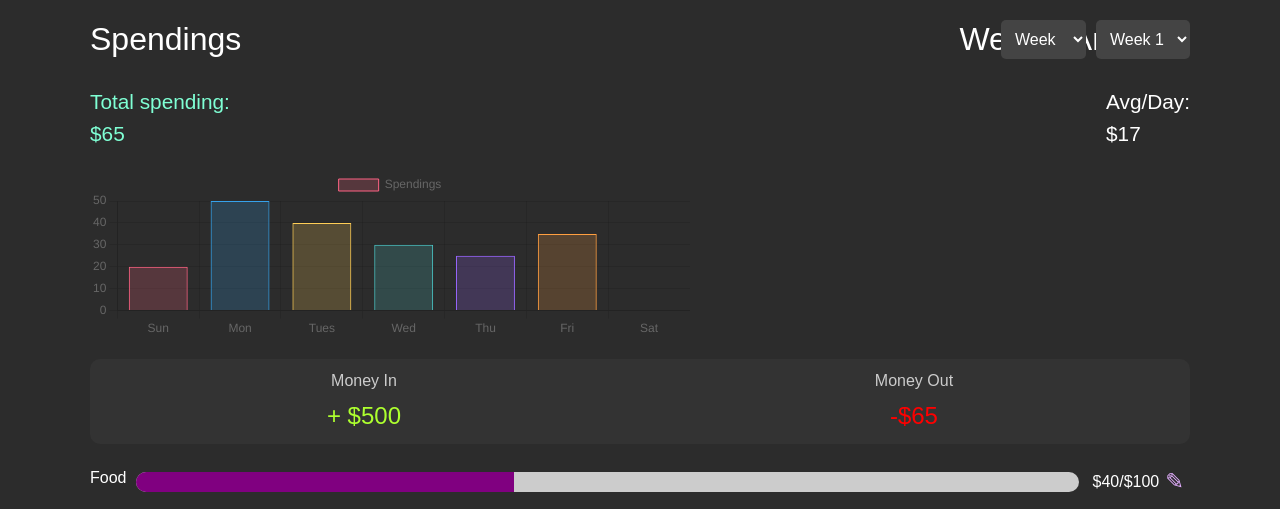
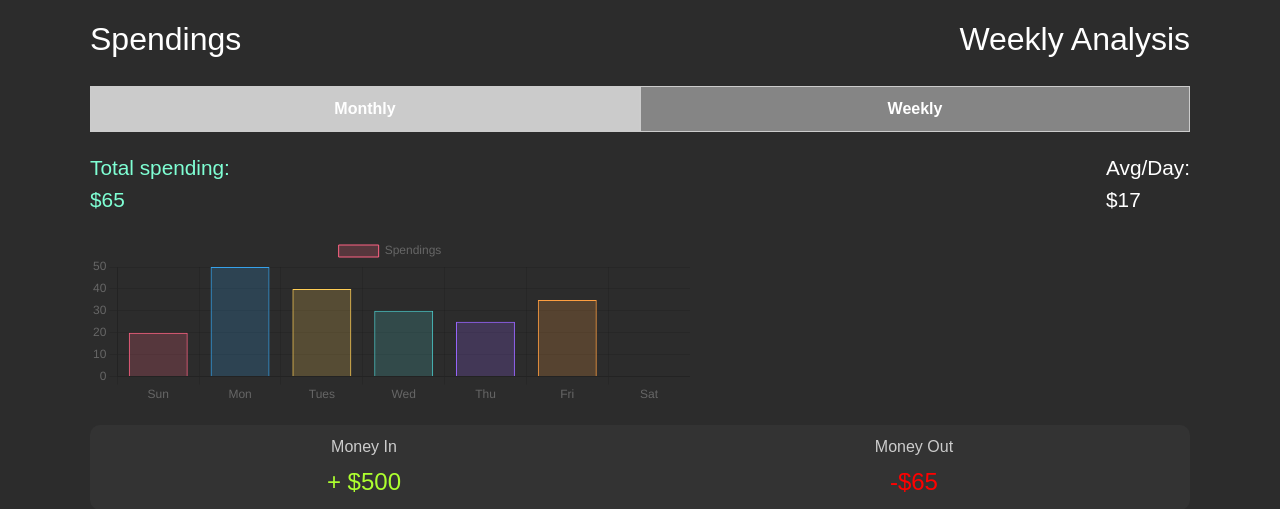
Before and after one commit to wanweileee/HCI-AI-, a Flask app: page / in a window 1280 px wide. Shown: the top 509 px of the page. Run offline with Flask 3, Linux system fonts and the light colour scheme; some libraries are stand-ins or nearby versions.

Commit message:
added toggle bar

```diff
--- a/app/static/homepage.css
+++ b/app/static/homepage.css
@@ -360,3 +360,28 @@ input[type="text"], input[type="number"] {
     color: white;
     text-decoration: none; /* Ensures no underline appears on hover */
 }
+
+
+/*toggle bar*/
+.toggle-bar {
+    display: flex;
+    justify-content: center;
+    margin: 20px 0;
+}
+.toggle-button.active{
+    flex: 1;
+    text-align: center;
+    padding: 10px;
+    cursor: pointer;
+    border: 1px solid #ccc;
+    background-color: #cbcbcb;
+}
+.toggle-button{
+    background-color: #858585;
+    font-weight: bold;
+    flex: 1;
+    text-align: center;
+    padding: 10px;
+    cursor: pointer;
+    border: 1px solid #ccc;
+}
--- a/app/templates/homepage.html
+++ b/app/templates/homepage.html
@@ -15,7 +15,7 @@
         <header>
             <h1>Spendings</h1>
             <h2>Weekly Analysis</h2>
-            <div class="dropdowns">
+            <!-- <div class="dropdowns">
                 <select id="viewSelector" class="dropdown" onchange="navigateToView()">
                     <option value="monthly">Month</option>
                     <option value="weekly" selected>Week</option>
@@ -26,8 +26,14 @@
                     <option value="week3">Week 3</option>
                     <option value="week4">Week 4</option>
                 </select>
-            </div>
+            </div> -->
         </header>
+
+        <!-- Toggle bar for switching views -->
+        <div class="toggle-bar">
+            <div class="toggle-button active" id="monthlyToggle" onclick="toggleView('monthly')">Monthly</div>
+            <div class="toggle-button" id="weeklyToggle" onclick="toggleView('weekly')">Weekly</div>
+        </div>
 
         <!-- Your weekly analysis content here -->
         <div class="spendings-info">
@@ -141,15 +147,43 @@
     </div>
 
     <script>
-        function navigateToView() {
-            const viewSelector = document.getElementById('viewSelector');
-            const selectedValue = viewSelector.value;
-            if (selectedValue === 'weekly') {
-                window.location.href = '/weekly';
-            } else if (selectedValue === 'monthly') {
+        // function navigateToView() {
+        //     const viewSelector = document.getElementById('viewSelector');
+        //     const selectedValue = viewSelector.value;
+        //     if (selectedValue === 'weekly') {
+        //         window.location.href = '/weekly';
+        //     } else if (selectedValue === 'monthly') {
+        //         window.location.href = '/monthly';
+        //     }
+        // }
+
+        function toggleView(view) {
+            if (view === 'weekly') {
+                window.location.href = '/';
+            } else {
                 window.location.href = '/monthly';
             }
         }
+
+        function clearLocalStorage() {
+            localStorage.clear();
+            alert('Local storage has been cleared.');
+            // Refresh the page to see the effect
+            window.location.reload();
+        }
+
+        document.addEventListener('DOMContentLoaded', function () {
+            const path = window.location.pathname;
+            if (path.includes('weekly')) {
+                document.getElementById('weeklyToggle').classList.add('active');
+                document.getElementById('monthlyToggle').classList.remove('active');
+            } else {
+                document.getElementById('monthlyToggle').classList.add('active');
+                document.getElementById('weeklyToggle').classList.remove('active');
+            }
+        });
+
+
 
         function openModal(categoryName, categoryLimit, categoryId) {
             document.getElementById('categoryName').value = categoryName;
```
Also changed, not shown: app/static/monthly.css (+19 -0 lines), app/templates/monthly.html (+42 -7 lines).
